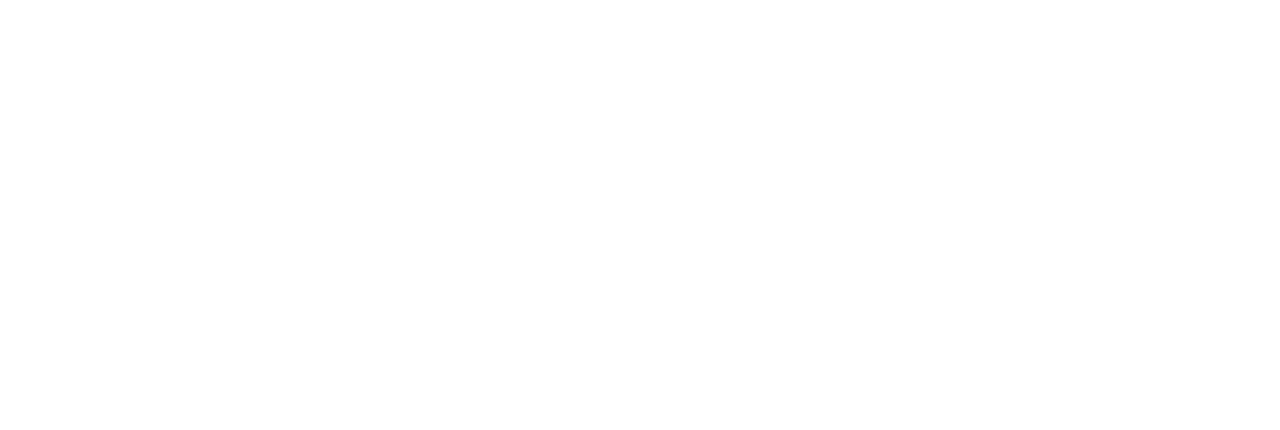
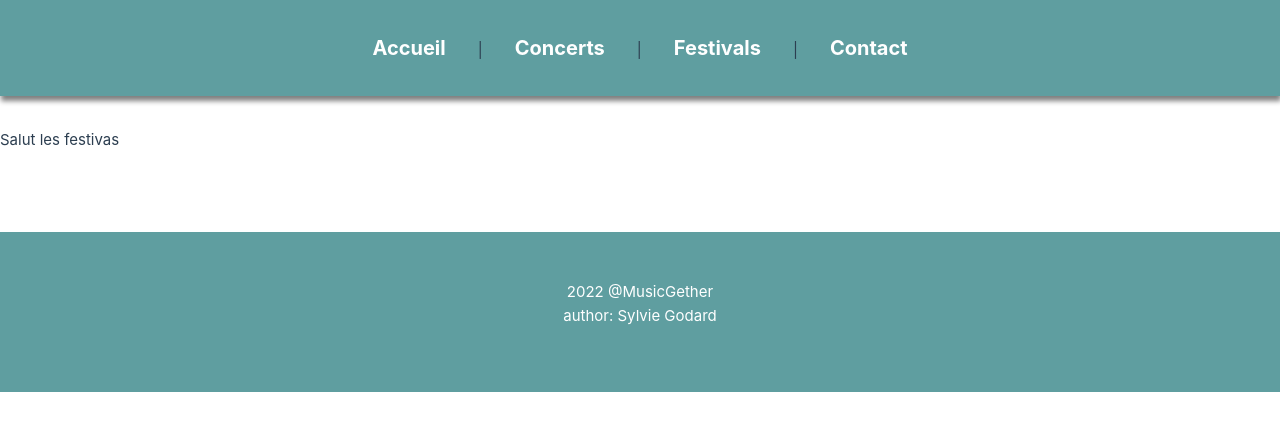
Before and after one commit to Sylvie-godard/musicGether, a Vue app: page /festivals in a window 1280 px wide. Before the commit this address had no page. Shown: the top 430 px of the page. Built offline with nearby package versions, Linux system fonts and the light colour scheme.

Commit message:
add festivals page

```diff
--- a/src/components/HeaderHome/HeaderHome.vue
+++ b/src/components/HeaderHome/HeaderHome.vue
@@ -14,7 +14,7 @@
       <ul>
         <li><RouterLink to="/">Accueil</RouterLink></li>
         <li><RouterLink to="/concerts">Concerts</RouterLink></li>
-        <li><RouterLink to="/">Festivals</RouterLink></li>
+        <li><RouterLink to="/festivals">Festivals</RouterLink></li>
         <li><RouterLink to="/">Contact</RouterLink></li>
       </ul>
     </nav>
--- a/src/router/index.ts
+++ b/src/router/index.ts
@@ -1,6 +1,7 @@
 import { createRouter, createWebHistory } from "vue-router";
 import HomeView from "@/views/HomeView.vue";
 import AllConcerts from "@/views/AllConcerts.vue";
+import AllFestivals from "@/views/AllFestivals.vue";
 import HeaderHome from "@/components/HeaderHome/HeaderHome.vue";
 import FooterApp from "@/components/FooterApp/FooterApp.vue";
 
@@ -25,6 +26,15 @@
         footer: FooterApp,
       },
     },
+    {
+      path: "/festivals",
+      name: "festivals",
+      components: {
+        default: AllFestivals,
+        nav: HeaderHome,
+        footer: FooterApp,
+      },
+    },
   ],
 });
 
--- /dev/null
+++ b/src/views/AllFestivals.vue
@@ -0,0 +1,11 @@
+<script>
+import { defineComponent } from "vue";
+export default defineComponent({
+  name: "AllFestivals",
+});
+</script>
+<template>
+  <div class="all-concerts">Salut les festivas</div>
+</template>
+
+<style lang="scss"></style>
```
